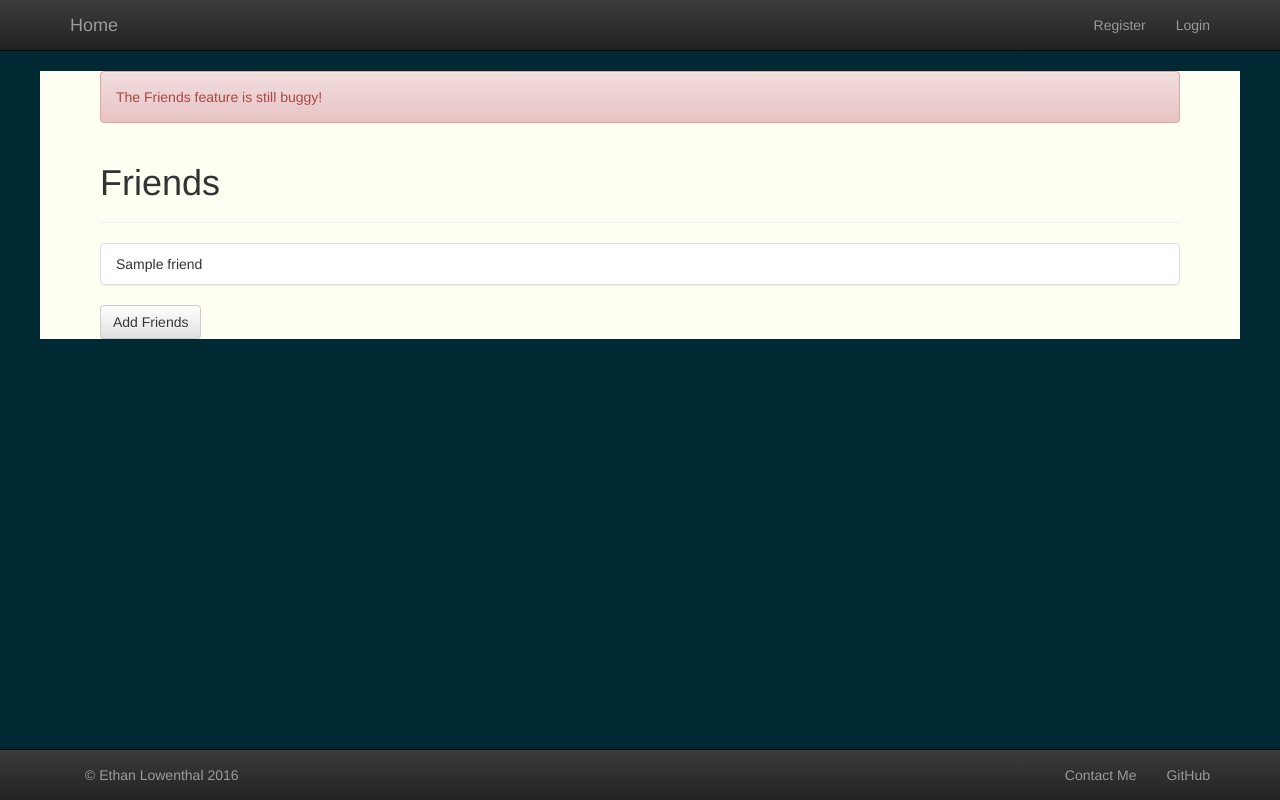
After one commit to EthanLowenthal/userlogin, a Python web app: template templates/friends.html in a window 1280 px wide. The commit adds this page. Run offline with Jinja, Linux system fonts and the light colour scheme; the template is opened without the code that fills it: most values are stand-ins (such as "Sample title", 1, 10 or a date in 2020); some libraries are stand-ins or nearby versions.

Commit message:
clean up code

```diff
--- a/templates/addFriend.html
+++ b/templates/addFriend.html
@@ -1,5 +1,6 @@
 {% extends "layout.html" %}
 {% block body %}
+<div class="alert alert-danger" role="alert">The Friends feature is still buggy!</div>
 <div class="page-header">
   <h1>Add Friend</h1>
   </div>
--- /dev/null
+++ b/templates/friends.html
@@ -0,0 +1,57 @@
+{% extends "layout.html" %}
+{% block body %}
+<div class="alert alert-danger" role="alert">The Friends feature is still buggy!</div>
+<div class="page-header">
+<h1>Friends</h1>
+</div>
+{% if friends is none %}
+<h3>You have no friends :(</h3>
+<img src="http://www.andpop.com/wp-content/uploads/2013/06/ForeverAlone.png" style="width:250px;height:200px;">
+{% endif %}
+<div class="list-group">
+    {% if friends is not none %}
+    {% for friend in friends %}
+        <div class="list-group-item">{{ friend }}</div>
+    {% endfor %}
+    {% endif %}
+</div>
+{% if friends is none %}
+<button type="button" class="btn btn-default" data-toggle="modal" data-target="#add_friend">Why dont you add some! Wait... Nevermind. No one wnats to be your friend :(</button>
+{% endif %}
+{% if friends is not none %}
+<button type="button" class="btn btn-default" data-toggle="modal" data-target="#add_friend">Add Friends</button>
+{% endif %}
+  <div class="modal fade" id="add_friend" role="dialog">
+    <div class="modal-dialog modal-lg">
+      <div class="modal-content">
+        <div class="modal-body">
+          <h1 class="modal-title">Add Friend</h1>
+            <form action="{{ url_for('add_friend') }}" method=post>
+                <h3>Username:</h3>
+                <input class="form-control"  placeholder="Username" autocomplete="off" aria-describedby="basic-addon1" name=friend>
+                <br>
+                <input type="submit" class="btn btn-default" value="GO">
+                <button class="btn btn-sucsess" data-dismiss="modal">Cancel</button>
+                <ul class="suggestionBox" style="">
+                  {% for user in users %}
+                    <li>{{ user[0] }}</li>
+                  {% endfor %}
+                </ul>
+            </form>
+        </div>
+      </div>
+    </div>
+  </div>
+
+<script>
+$(function(){
+  $('.form-control').on("focus blur", function(){
+    $(this).parent().toggleClass("expanded collapsed");
+     $(this).siblings('.suggestionBox').toggle();
+    });
+});
+</script>
+
+
+
+{% endblock %}
```
Also changed, not shown: flaskr.py (+129 -26 lines).
